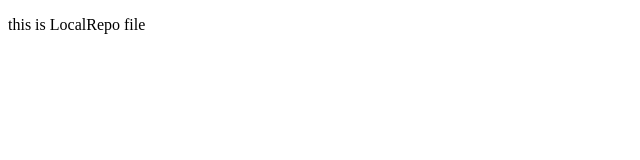
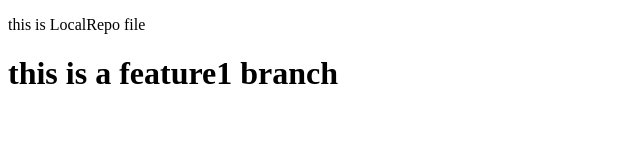
Before and after one commit to Anas7217/Givi, a plain HTML site: page index.html in a window 1280 px wide. Shown: the whole page, without its empty margins (0-640 px from the left). Drawn offline with Linux system fonts and the light colour scheme.

Commit message:
Add feature1

```diff
--- a/index.html
+++ b/index.html
@@ -9,5 +9,6 @@
 <body>
 
     <p>this is LocalRepo file</p>
+    <h1>this is a feature1 branch</h1>
 </body>
 </html>
```
